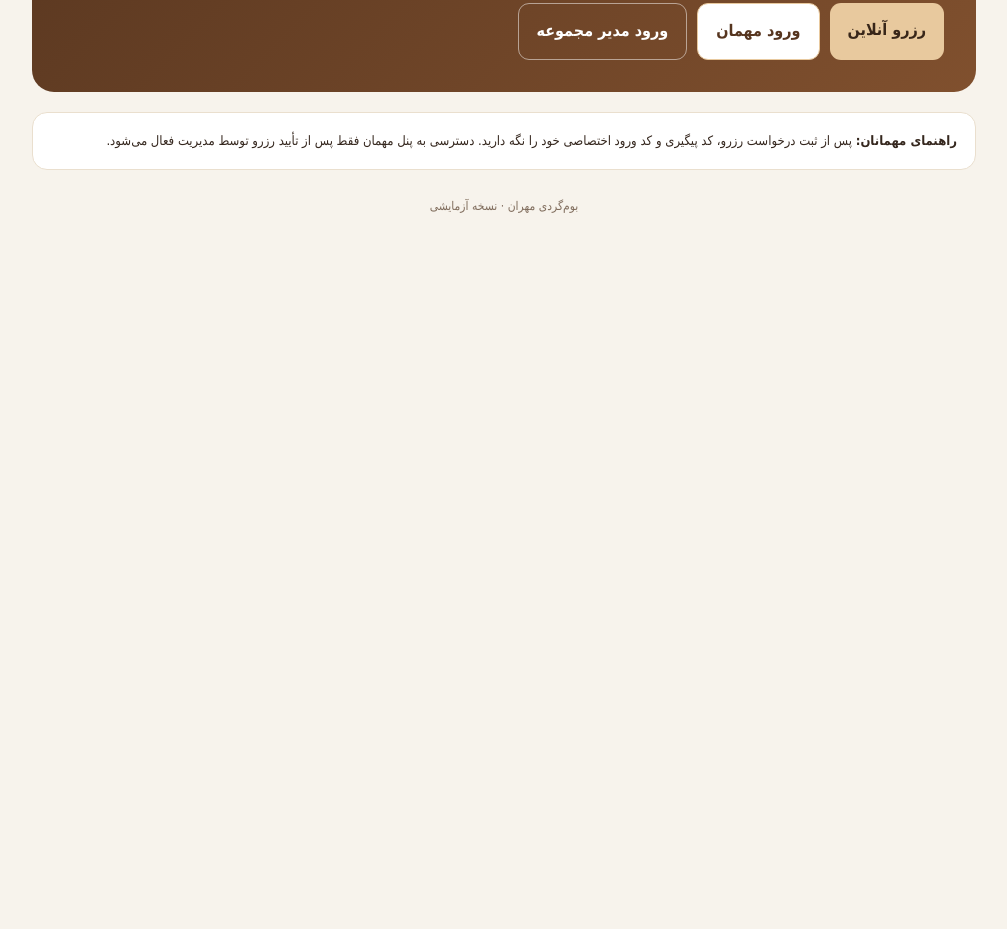
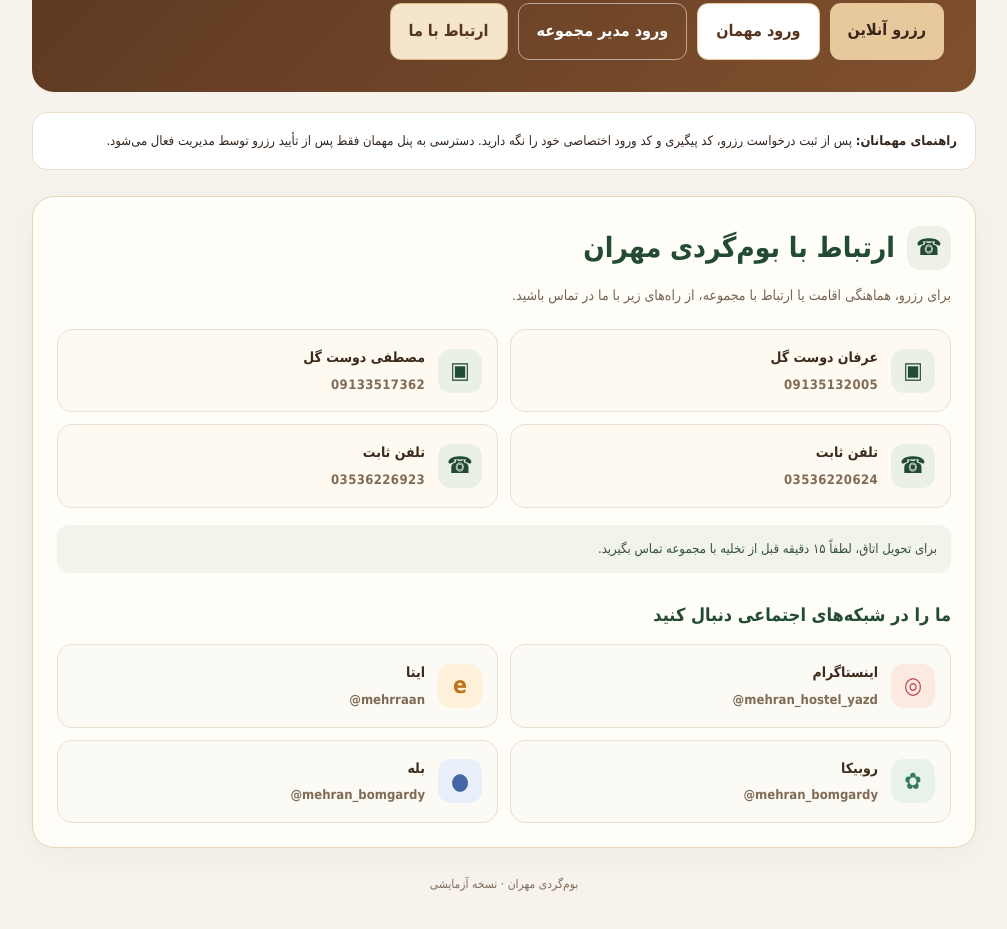
Before and after one commit to Dlpixx/bomgardi-mehran, a plain HTML site: page public/index.html in a window 1280 px wide. Shown: the part 381-1310 px from the top of the page, without its empty margins (136-1143 px from the left). Before the commit the page ends 800 px from the top, so only its background shows below. Drawn offline with Linux system fonts and the light colour scheme.

Commit message:
Add contact section and direct social links to homepage

```diff
--- a/public/index.html
+++ b/public/index.html
@@ -16,6 +16,29 @@ h1{font-size:clamp(28px,6vw,44px);margin:0;line-height:1.5}.hero p{max-width:650
 .primary{background:#e8c99e;color:#382619}.secondary{border:1px solid #ffffff80;color:#fff}.guest{background:#fff;color:#56351f;border:1px solid #e8c99e}
 .notice{margin-top:20px;padding:16px 18px;background:white;border:1px solid #eadfce;border-radius:15px;font-size:13px}
 footer{text-align:center;color:#806d5d;font-size:12px;margin-top:25px}
+
+.contact-action{background:#f4e5cc;color:#56351f;border:1px solid #d7b77f}
+.contact-section{margin-top:26px;padding:24px;background:#fffdf8;border:1px solid #e7d5b8;border-radius:22px;box-shadow:0 8px 28px #56351f0d;scroll-margin-top:18px}
+.contact-heading{display:flex;align-items:center;gap:12px;margin-bottom:8px}
+.contact-mark{width:44px;height:44px;display:grid;place-items:center;border-radius:14px;background:#edf1e7;color:#214b32;font-size:23px}
+.contact-section h2{font-size:clamp(21px,4vw,28px);margin:0;color:#214b32}
+.contact-intro{margin:0 0 20px;color:#786451;font-size:14px}
+.contact-grid,.social-grid{display:grid;grid-template-columns:repeat(2,minmax(0,1fr));gap:12px}
+.contact-item,.social-item{display:flex;align-items:center;gap:13px;min-width:0;padding:14px 15px;border:1px solid #eadfcf;border-radius:15px;background:#fffaf1;color:#392a1e;transition:transform .18s ease,border-color .18s ease,box-shadow .18s ease}
+.contact-item:hover,.social-item:hover{transform:translateY(-2px);border-color:#c6a36b;box-shadow:0 6px 16px #56351f12}
+.contact-icon,.social-icon{width:44px;height:44px;flex:0 0 44px;display:grid;place-items:center;border-radius:13px;background:#eaf0e6;color:#214b32;font-size:23px}
+.contact-copy,.social-copy{display:flex;flex-direction:column;min-width:0;gap:2px}
+.contact-copy strong,.social-copy strong{font-size:14px;color:#3c2b1d}
+.contact-copy span,.social-copy span{font-size:13px;color:#806b56;direction:ltr;text-align:right;overflow-wrap:anywhere}
+.contact-copy span{font-weight:bold;letter-spacing:.4px}
+.contact-hint{margin:17px 0 0;padding:12px 14px;border-radius:12px;background:#f2f4eb;color:#36513a;font-size:13px}
+.social-title{margin:25px 0 12px;color:#214b32;font-size:18px}
+.social-item{background:#fbfaf4}
+.social-icon.instagram{background:#fce9e1;color:#b84b55}
+.social-icon.eitaa{background:#fff0d9;color:#bd741b}
+.social-icon.rubika{background:#e8f2e8;color:#347b61}
+.social-icon.bale{background:#e9eff9;color:#4567a8}
+@media(max-width:620px){.contact-section{padding:18px 14px}.contact-grid,.social-grid{grid-template-columns:1fr}.contact-item,.social-item{padding:12px 13px}}
 </style>
 </head>
 <body>
@@ -25,9 +48,29 @@ footer{text-align:center;color:#806d5d;font-size:12px;margin-top:25px}
 <div>به بوم‌گردی مهران خوش آمدید</div>
 <h1>تجربه‌ای دلنشین از اقامت</h1>
 <p>برای انتخاب اتاق و ثبت درخواست اقامت، از رزرو آنلاین استفاده کنید. مهمانانی که رزرو آن‌ها تأیید شده است نیز می‌توانند وارد پنل اختصاصی خود شوند.</p>
-<div class="actions"><a class="primary" href="/booking/">رزرو آنلاین</a><a class="guest" href="/guest/" aria-label="ورود مهمانان دارای رزرو تأییدشده">ورود مهمان</a><a class="secondary" href="/admin/">ورود مدیر مجموعه</a></div>
+<div class="actions"><a class="primary" href="/booking/">رزرو آنلاین</a><a class="guest" href="/guest/" aria-label="ورود مهمانان دارای رزرو تأییدشده">ورود مهمان</a><a class="secondary" href="/admin/">ورود مدیر مجموعه</a><a class="contact-action" href="#contact-us">ارتباط با ما</a></div>
 </section>
 <section class="notice"><strong>راهنمای مهمانان:</strong> پس از ثبت درخواست رزرو، کد پیگیری و کد ورود اختصاصی خود را نگه دارید. دسترسی به پنل مهمان فقط پس از تأیید رزرو توسط مدیریت فعال می‌شود.</section>
+
+<section id="contact-us" class="contact-section" aria-labelledby="contact-title">
+ <div class="contact-heading"><span class="contact-mark" aria-hidden="true">☎</span><h2 id="contact-title">ارتباط با بوم‌گردی مهران</h2></div>
+ <p class="contact-intro">برای رزرو، هماهنگی اقامت یا ارتباط با مجموعه، از راه‌های زیر با ما در تماس باشید.</p>
+ <div class="contact-grid" aria-label="شماره‌های تماس">
+  <a class="contact-item" href="tel:+989135132005"><span class="contact-icon" aria-hidden="true">▣</span><span class="contact-copy"><strong>عرفان دوست گل</strong><span>09135132005</span></span></a>
+  <a class="contact-item" href="tel:+989133517362"><span class="contact-icon" aria-hidden="true">▣</span><span class="contact-copy"><strong>مصطفی دوست گل</strong><span>09133517362</span></span></a>
+  <a class="contact-item" href="tel:+983536220624"><span class="contact-icon" aria-hidden="true">☎</span><span class="contact-copy"><strong>تلفن ثابت</strong><span>03536220624</span></span></a>
+  <a class="contact-item" href="tel:+983536226923"><span class="contact-icon" aria-hidden="true">☎</span><span class="contact-copy"><strong>تلفن ثابت</strong><span>03536226923</span></span></a>
+ </div>
+ <p class="contact-hint">برای تحویل اتاق، لطفاً ۱۵ دقیقه قبل از تخلیه با مجموعه تماس بگیرید.</p>
+ <h3 class="social-title">ما را در شبکه‌های اجتماعی دنبال کنید</h3>
+ <div class="social-grid" aria-label="شبکه‌های اجتماعی بوم‌گردی مهران">
+  <a class="social-item" href="https://www.instagram.com/mehran_hostel_yazd?igsh=MTdraGZ1MWtnZzAxcw==" target="_blank" rel="noopener noreferrer"><span class="social-icon instagram" aria-hidden="true">◎</span><span class="social-copy"><strong>اینستاگرام</strong><span>@mehran_hostel_yazd</span></span></a>
+  <a class="social-item" href="https://eitaa.com/mehrraan" target="_blank" rel="noopener noreferrer"><span class="social-icon eitaa" aria-hidden="true">e</span><span class="social-copy"><strong>ایتا</strong><span>@mehrraan</span></span></a>
+  <a class="social-item" href="https://rubika.ir/mehran_bomgardy" target="_blank" rel="noopener noreferrer"><span class="social-icon rubika" aria-hidden="true">✿</span><span class="social-copy"><strong>روبیکا</strong><span>@mehran_bomgardy</span></span></a>
+  <a class="social-item" href="https://ble.ir/mehran_bomgardy" target="_blank" rel="noopener noreferrer"><span class="social-icon bale" aria-hidden="true">●</span><span class="social-copy"><strong>بله</strong><span>@mehran_bomgardy</span></span></a>
+ </div>
+</section>
+
 <footer>بوم‌گردی مهران · نسخه آزمایشی</footer>
 </main>
 </body></html>
```
